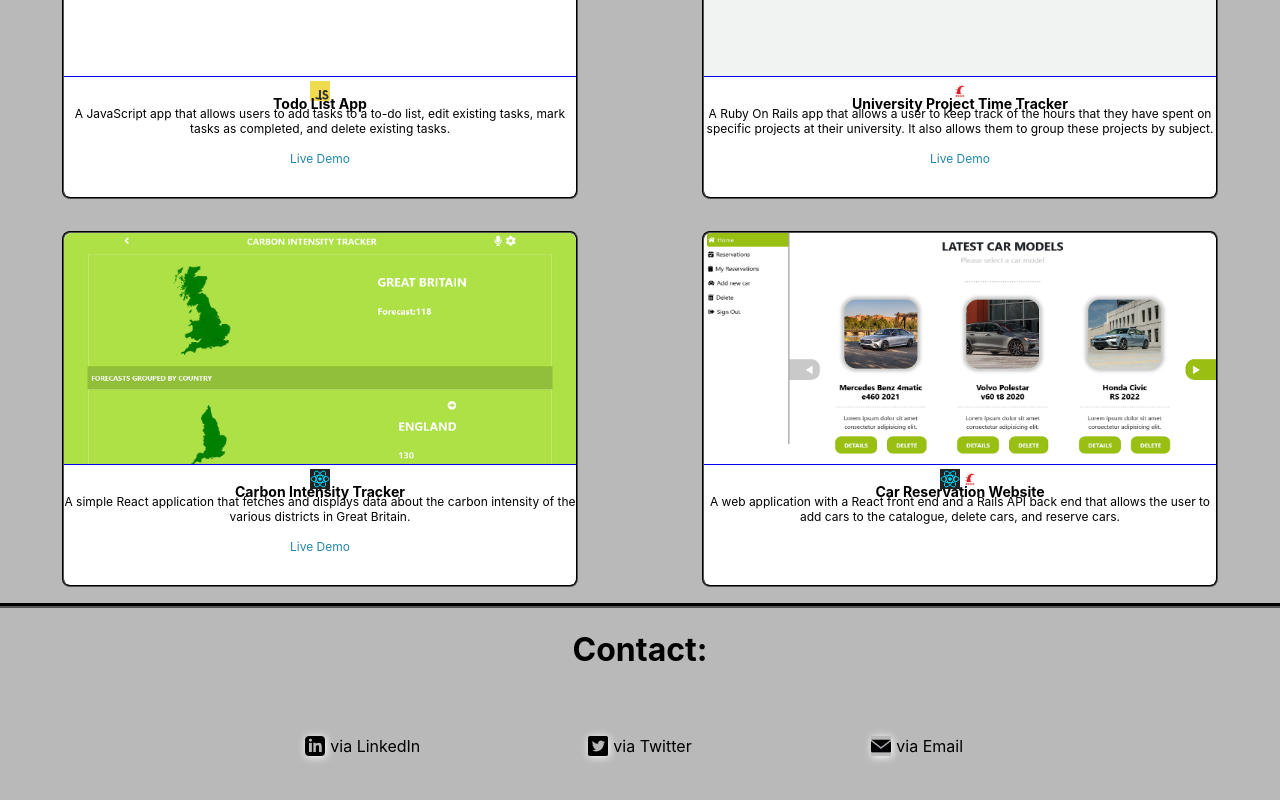
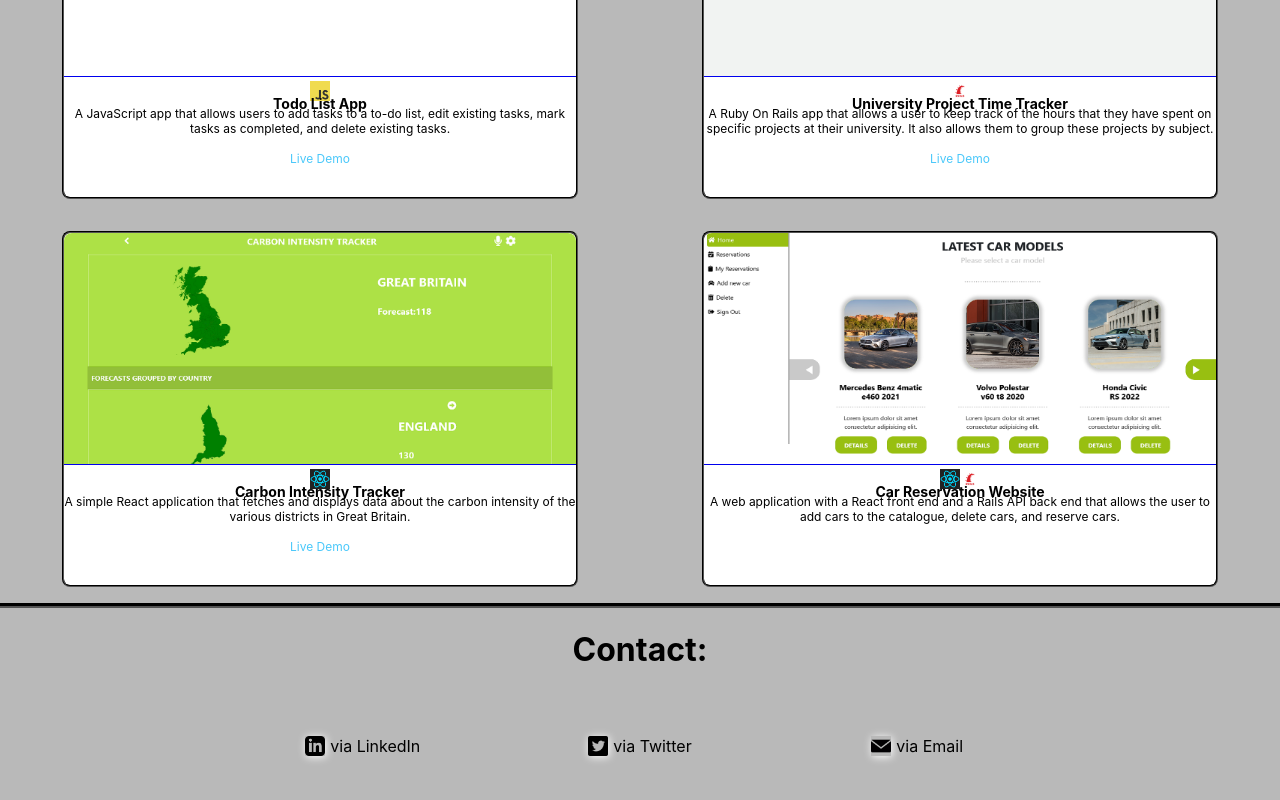
Before and after one commit to YuvrajM108/my-portfolio, a React (Create React App) app: page / in a window 1280 px wide. Shown: the part 799-1599 px from the top of the page. Built offline with nearby package versions, Linux system fonts and the light colour scheme.

Commit message:
Change colour of live demo link

```diff
--- a/src/App.css
+++ b/src/App.css
@@ -155,7 +155,7 @@ p.project-desc {
 }
 
 a.live-demo {
-  color: rgb(35, 135, 173);
+  color: rgb(74, 200, 250);
   text-decoration: none;
   border-radius: 3px;
   padding: 3px;
```
